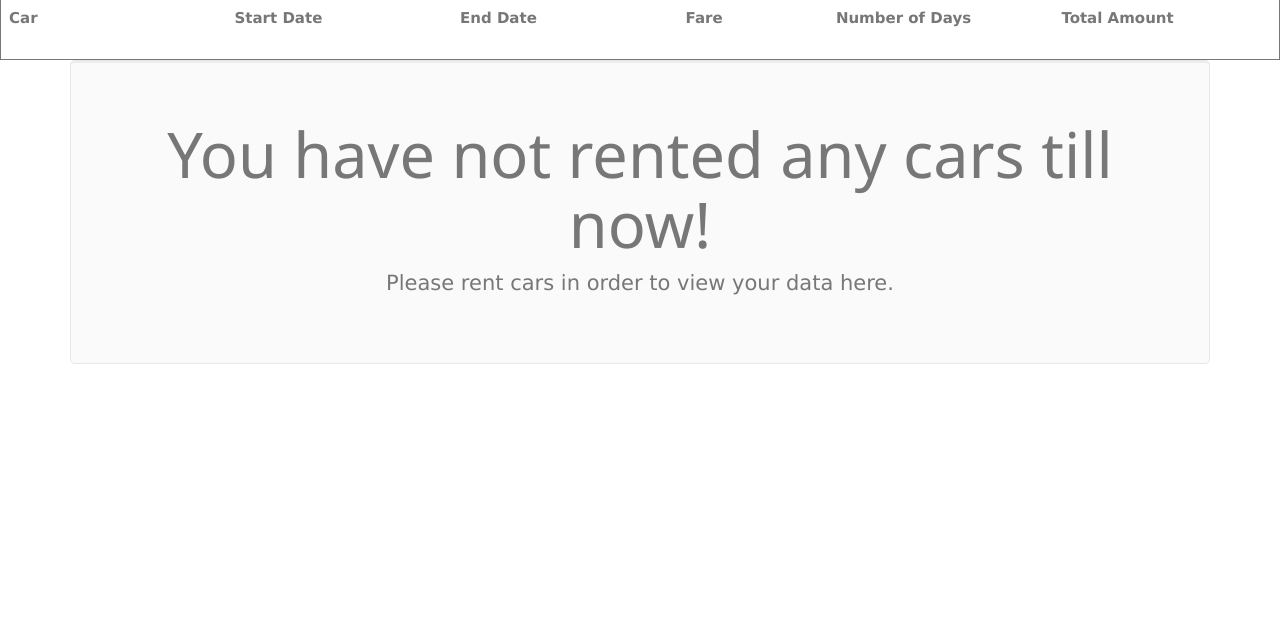
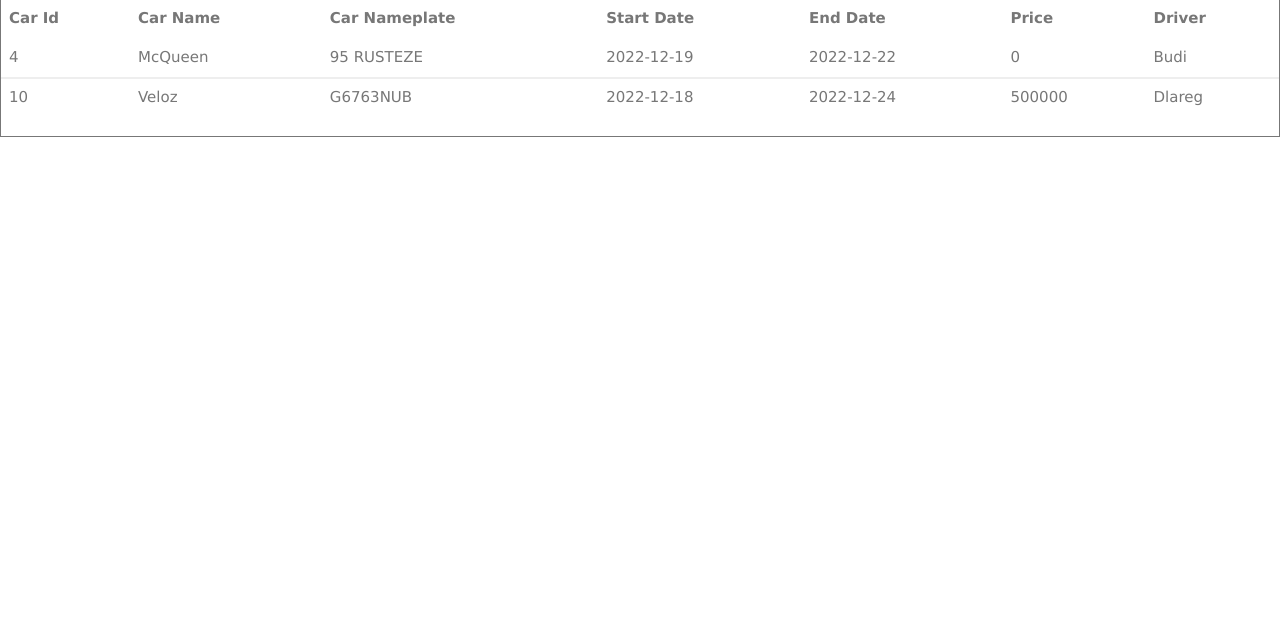
Before and after one commit to GeraldSutarso/Final_SSIP, a PHP site: page /mybooking.php in a window 1280 px wide. Shown: the part 54-688 px from the top of the page. Run offline with PHP 8.4, Linux system fonts and the light colour scheme; a user stored in the database is signed in; data comes from the database, SQL or seed files in the repository; data that the repository does not hold is empty.

Commit message:
Update mybooking.php

```diff
--- a/mybooking.php
+++ b/mybooking.php
@@ -27,49 +27,37 @@ if(!isset($_SESSION['user_name'])){
     <?php
     include('navbar.php');
     ?>
-
-<center>
+    <center>
 <h3 > Car Table </h3>
 <div style="border:solid 1px;">
-<?php $results = mysqli_query($conn, "SELECT * FROM rentedcars rc, cars c WHERE  c.car_id=rc.car_id AND rc.return_status='R'");
+<?php $results = mysqli_query($conn, "SELECT * FROM cars, booking, driver WHERE cars.car_id = booking.car_id AND booking.driver_id = driver.driver_id");
 ?>
 <table class ="table">
 	<thead class="thead-dark">
 	<tr>
-    <th width="15%">Car</th>
-    <th width="15%">Start Date</th>
-    <th width="15%">End Date</th>
-    <th width="10%">Fare</th>
-    <th width="15%">Number of Days</th>
-    <th width="15%">Total Amount</th>
+    <th>Car Id</th>
+		<th>Car Name</th>
+		<th>Car Nameplate</th>
+		<th>Start Date</th>
+    <th>End Date</th>
+		<th>Price</th>
+		<th>Driver</th>
 	</tr>
 	</thead>
-	<tbody class="tbody-light">
+  <tbody class="tbody-light">
 	<?php while ($display = mysqli_fetch_array($results)) {?>
 	<tr>
-    <td><?php echo $row["car_name"]; ?></td>
-<td><?php echo $row["rent_start_date"] ?></td>
-<td><?php echo $row["rent_end_date"]; ?></td>
-<td>Rp.  <?php
-            if($row["charge_type"] == "days"){
-                    echo ($row["fare"] . "/day");
-                }
-            ?></td>
-<td><?php  if($row["charge_type"] == "days"){
-                    echo ("-");
-                }?></td>
-<td><?php echo $row["no_of_days"]; ?> </td>
-<td>Rp.  <?php echo $row["total_amount"]; ?></td>
-</tr>
-<?php        } ?>
-                </table>
-                </div>
-
-        <div class="container">
-      <div class="jumbotron">
-        <h1 class="text-center">You have not rented any cars till now!</h1>
-        <p class="text-center"> Please rent cars in order to view your data here. </p>
-      </div>
-    </div>
+		<td><?php echo $display['car_id']; ?></td>
+		<td><?php echo $display['car_name']; ?></td>
+		<td><?php echo $display['car_nameplate']; ?></td>
+    <td><?php echo $display["startDate"] ?></td>
+    <td><?php echo $display["endDate"]; ?></td>
+    <td><?php echo $display['price']; ?></td>
+    <td><?php echo $display['driver_name']; ?></td>
+	</tr>
+	</tbody>
+	<?php }?>
+</table>
+</div>
 
 </body>
```
